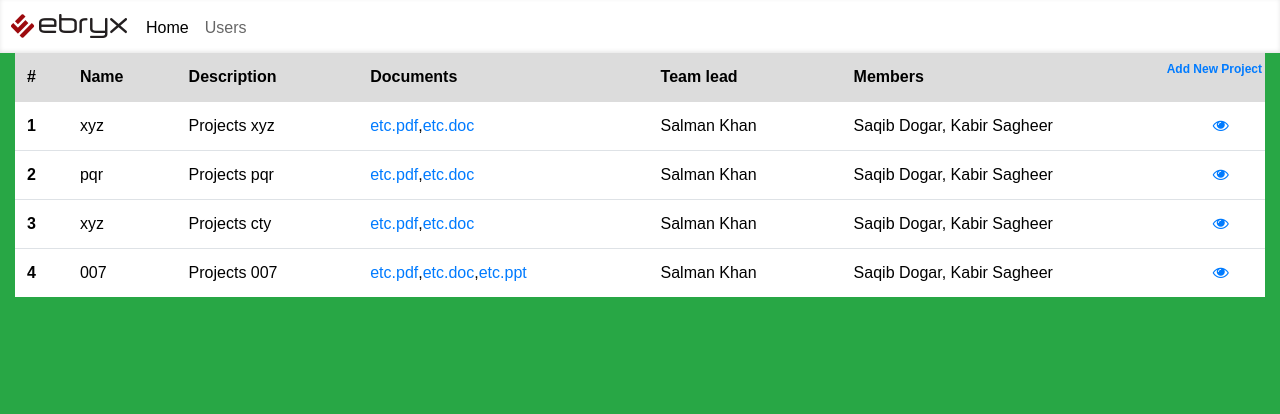
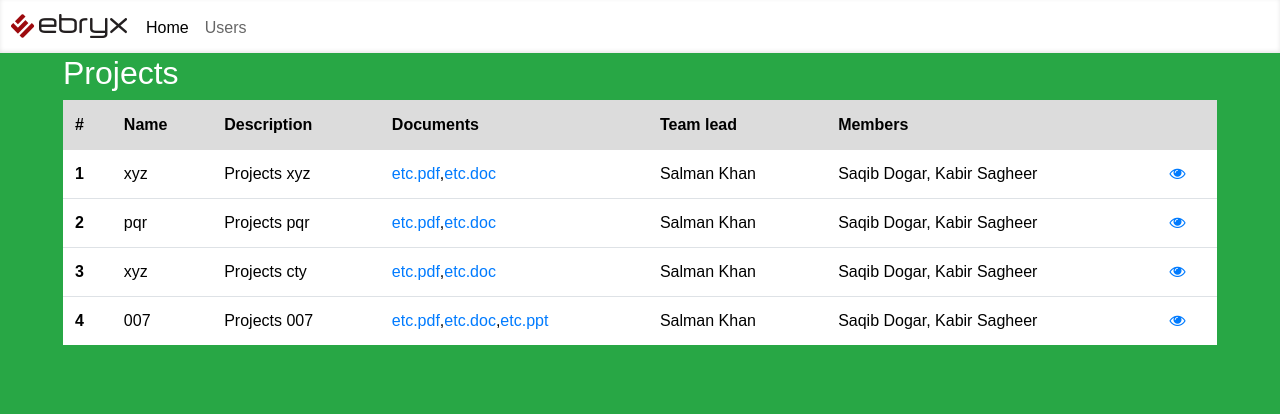
Before and after one commit to mkashifaslam/frontend-dev, a web app: file home.html in a window 1280 px wide. Shown: the top 414 px of the page. Run offline with its HTML, style and script files only (its server is not run), Linux system fonts and the light colour scheme; some libraries are stand-ins or nearby versions.

Commit message:
fixed the layout issue

```diff
--- a/css/style.css
+++ b/css/style.css
@@ -1,4 +1,4 @@
-body { font-family: Arial; }
+body { font-family: Arial; padding: 3rem;}
 
 .nav-masthead {
   background-color: #428bca;
@@ -53,8 +53,8 @@ body { font-family: Arial; }
 
 .content-container .task-link {
 	position: absolute;
-	top: 56px;
-	right: 18px;
+	top: 10px;
+	right: 5px;
 }
 
 .content-container .task-link a {
--- a/signin.html
+++ b/signin.html
@@ -21,7 +21,7 @@
   <body class="bg-success">
 
     <div class="nav-masthead bg-white fixed-top no-print">
-        <nav class="nav nav-signin">
+        <nav class="nav">
           <span class="brand-logo"><img src="images/ebryx-logo.png" width="118" height="27" alt="Ebryx" title="Ebryx" /></span>
         </nav>
     </div>
--- a/signup.html
+++ b/signup.html
@@ -20,7 +20,7 @@
 
   <body class="bg-success">
     <div class="nav-masthead bg-white fixed-top">
-        <nav class="nav nav-signin">
+        <nav class="nav">
           <span class="brand-logo"><img src="images/ebryx-logo.png" width="118" height="27" alt="Ebryx" title="Ebryx" /></span>
         </nav>
     </div>
```
